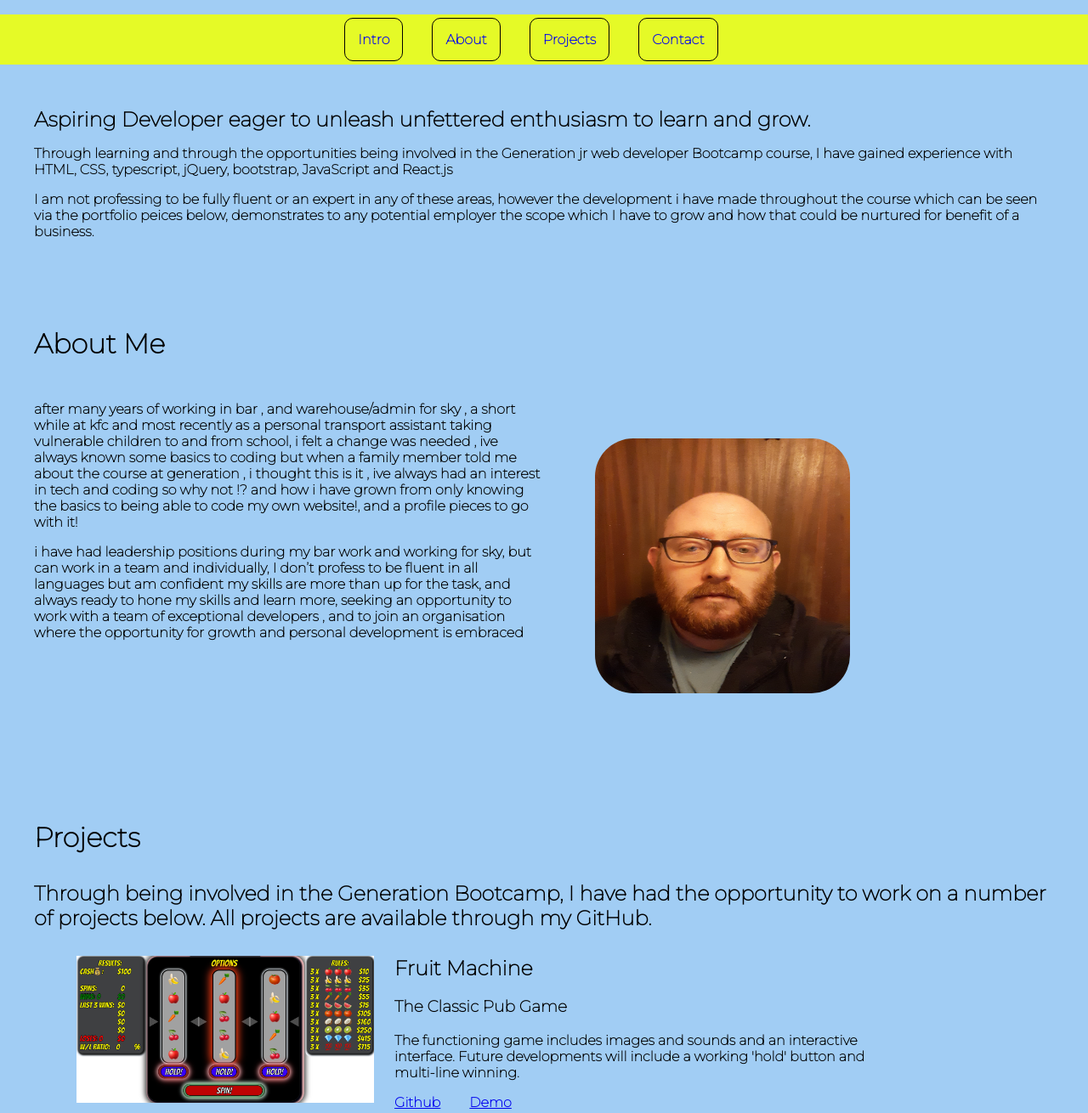
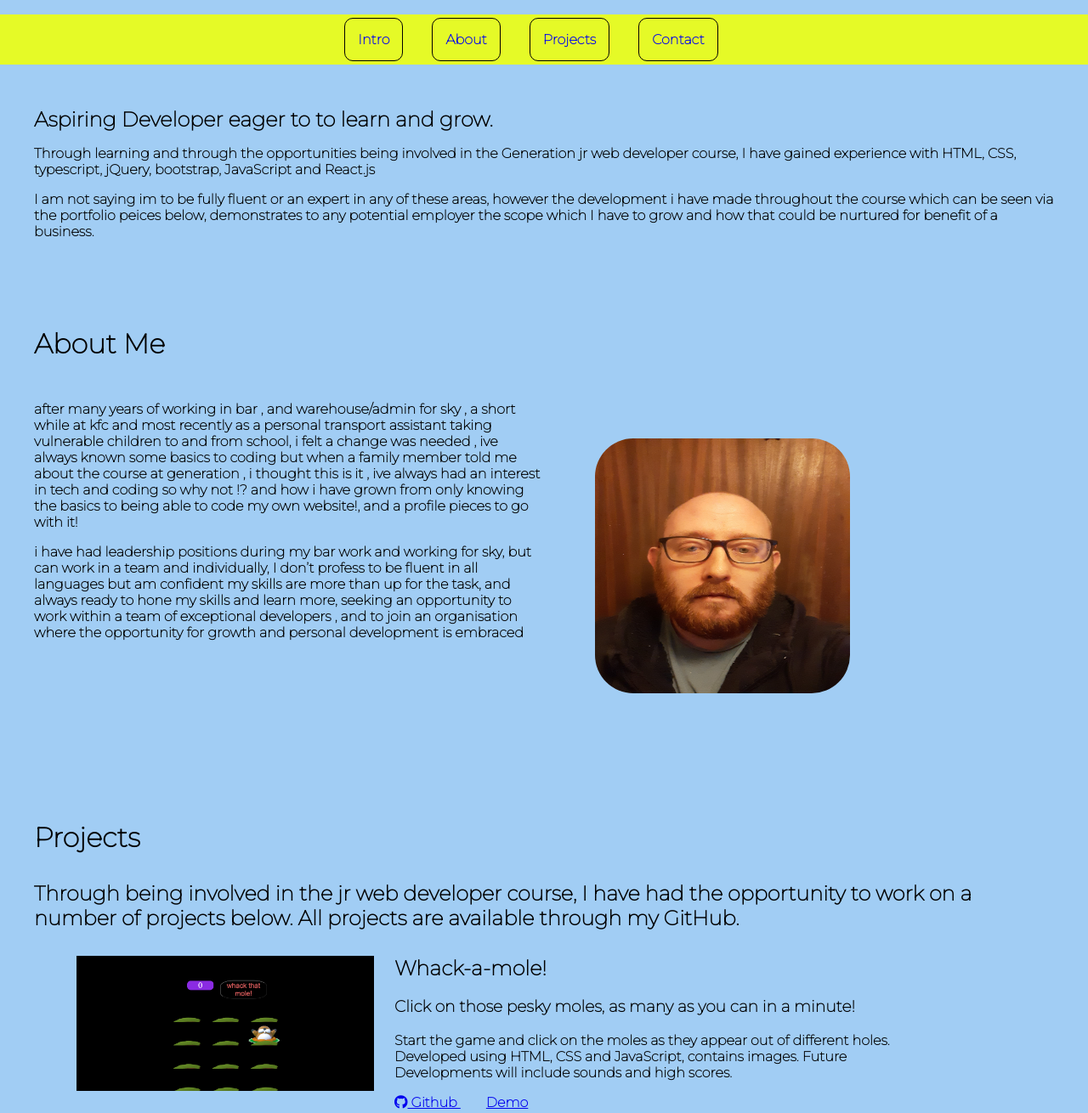
Before and after one commit to robblackwill/portfolio-new, a plain HTML site: page index.html in a window 1280 px wide. Shown: the part 162-1472 px from the top of the page at 85% size. Drawn offline with Linux system fonts and the light colour scheme.

Commit message:
Update index.html

```diff
--- a/index.html
+++ b/index.html
@@ -31,12 +31,12 @@
     <!-- Intro -->
     <section id="intro" class='section'>
         <div class='wrap'>
-            <h2>Aspiring Developer eager to unleash unfettered enthusiasm to learn and grow. </h2>
+            <h2>Aspiring Developer eager to to learn and grow. </h2>
             <p>
-                Through learning and through the opportunities being involved in the Generation jr web developer Bootcamp course, I have gained experience with HTML, CSS, typescript, jQuery, bootstrap, JavaScript and React.js
+                Through learning and through the opportunities being involved in the Generation jr web developer course, I have gained experience with HTML, CSS, typescript, jQuery, bootstrap, JavaScript and React.js
             </p>
             <p>
-                I am not professing to be fully fluent or an expert in any of these areas, however the development i have made throughout the course which can be seen via the portfolio peices below, demonstrates to any potential employer the scope which I have to grow and how that could be nurtured for benefit of a business.
+                I am not saying im to be fully fluent or an expert in any of these areas, however the development i have made throughout the course which can be seen via the portfolio peices below, demonstrates to any potential employer the scope which I have to grow and how that could be nurtured for benefit of a business.
             </p>
         </div>
     </section>
@@ -55,7 +55,7 @@
                 </p>
                 <p>
                     i have had leadership positions during my bar work and working for sky, but can work in a team and individually,
-                    I don’t profess to be fluent in all languages but am confident my skills are  more than up for the task, and always ready to hone my skills and learn more, seeking an opportunity to work  with a team of exceptional developers ,
+                    I don’t profess to be fluent in all languages but am confident my skills are  more than up for the task, and always ready to hone my skills and learn more, seeking an opportunity to work within a team of exceptional developers ,
                     and to join an organisation where the opportunity for growth and personal development is embraced
                 </p>
             </div>
@@ -66,12 +66,12 @@
     <section id="projects" class='section'>
         <div class='wrap'>
             <h1 class='section-title'>Projects</h1>
-            <h2>Through being involved in the Generation Bootcamp, I have had the opportunity to work on a number of projects below.
+            <h2>Through being involved in the jr web developer course, I have had the opportunity to work on a number of projects below.
                 All projects are available through my GitHub.
             </h2>
 
             <div class='project'>
-                <div class='left'>
+                <!--<div class='left'>
                     <img src="./images/fruit.png" />
                 </div>
                 <div class='right'>
@@ -99,7 +99,7 @@
                     <a href="https://robblackwill.github.io/horse-racing/">Demo</a>
                 </div>
             </div>
-
+        -->
             <div class='project'>
                 <div class='left'>
                     <img src= "./images/whackamole.png" />
```
